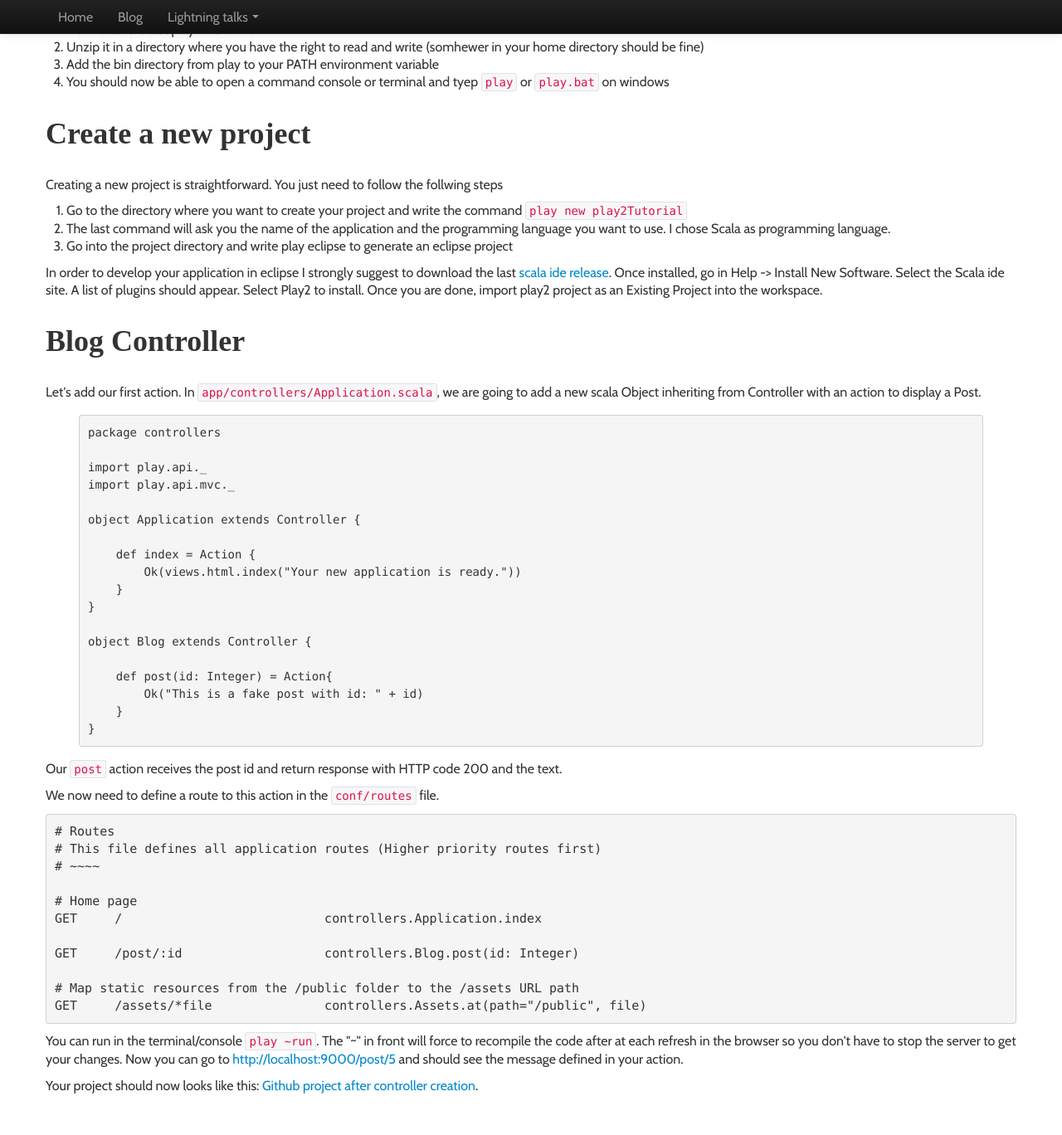
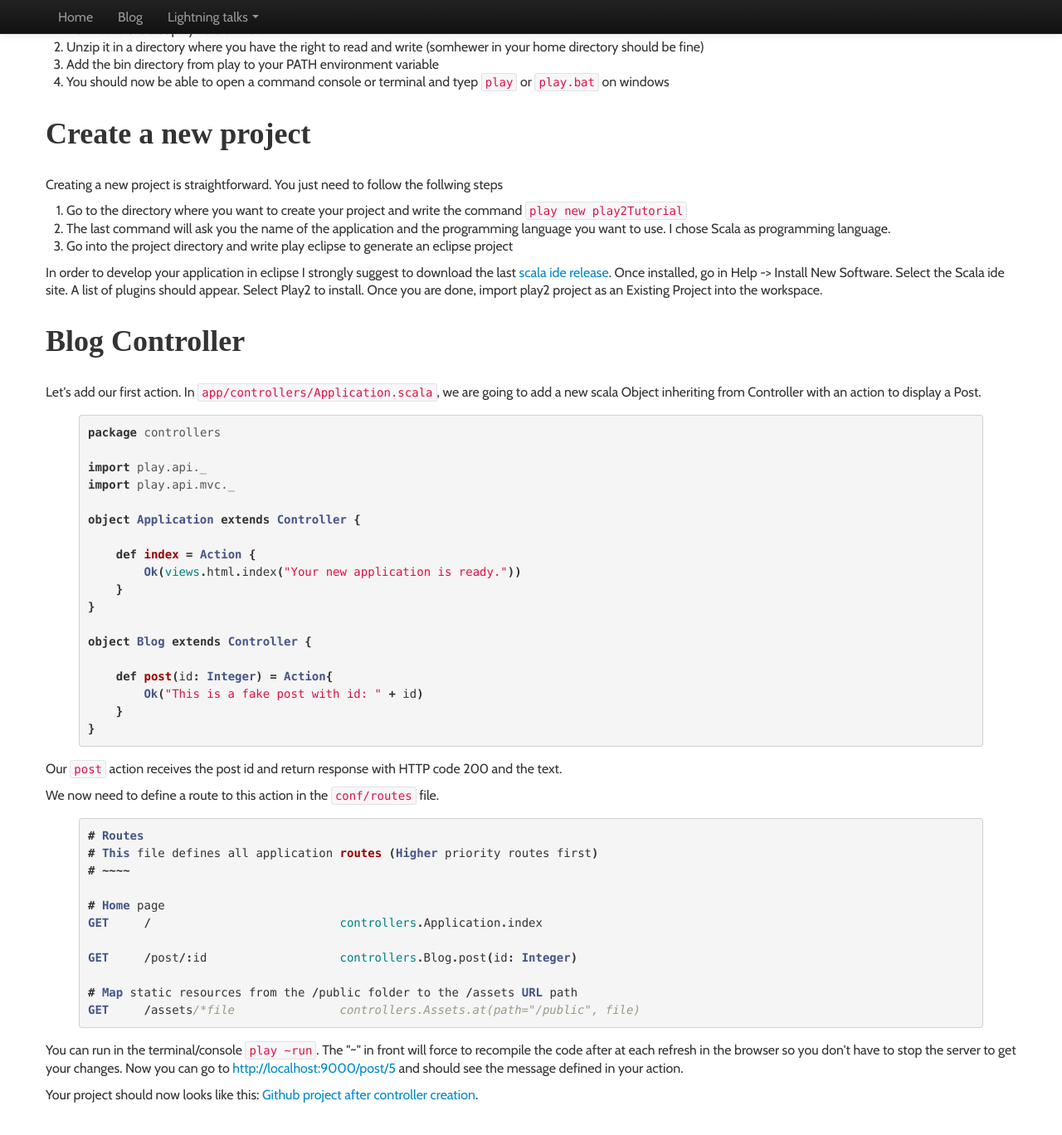
Before and after one commit to toff63/Sandbox, a Jekyll site: the page built from tutorial/play2.html, in a window 1280 px wide and 1400 px high, scrolled down 418 px. Shown: the top 1368 px of the window at 83% size. Built offline with Jekyll 4.4.1, drawn with Linux system fonts in a browser that asks for light colours; nearby versions of some CDN libraries; some web fonts are replaced; Markdown is read by kramdown in place of the engine named in the settings.

Commit message:
improved code layout for tutorials

```diff
--- a/_layouts/default.html
+++ b/_layouts/default.html
@@ -5,6 +5,7 @@
     <title>My way to become a software architect</title>
     <link rel="alternate" href="atom.xml" title="Christophe Marchal" type="application/atom+xml" />
     <link rel="stylesheet" media="screen" href="/static/stylesheets/bootstrap.min.css" media="screen">
+    <link rel="stylesheet" media="screen" href="/static/stylesheets/syntax.css" media="screen">
     <link rel="shortcut icon" type="image/png" href="/static/images/favicon.png">
     <link href="http://fonts.googleapis.com/css?family=La+Belle+Aurore&amp;v1" rel="stylesheet" type="text/css">
     <link href="http://fonts.googleapis.com/css?family=Cabin&amp;v1" rel="stylesheet" type="text/css">
--- /dev/null
+++ b/static/stylesheets/syntax.css
@@ -0,0 +1,60 @@
+.highlight  { background: #ffffff; }
+.highlight .c { color: #999988; font-style: italic } /* Comment */
+.highlight .err { color: #a61717; background-color: #e3d2d2 } /* Error */
+.highlight .k { font-weight: bold } /* Keyword */
+.highlight .o { font-weight: bold } /* Operator */
+.highlight .cm { color: #999988; font-style: italic } /* Comment.Multiline */
+.highlight .cp { color: #999999; font-weight: bold } /* Comment.Preproc */
+.highlight .c1 { color: #999988; font-style: italic } /* Comment.Single */
+.highlight .cs { color: #999999; font-weight: bold; font-style: italic } /* Comment.Special */
+.highlight .gd { color: #000000; background-color: #ffdddd } /* Generic.Deleted */
+.highlight .gd .x { color: #000000; background-color: #ffaaaa } /* Generic.Deleted.Specific */
+.highlight .ge { font-style: italic } /* Generic.Emph */
+.highlight .gr { color: #aa0000 } /* Generic.Error */
+.highlight .gh { color: #999999 } /* Generic.Heading */
+.highlight .gi { color: #000000; background-color: #ddffdd } /* Generic.Inserted */
+.highlight .gi .x { color: #000000; background-color: #aaffaa } /* Generic.Inserted.Specific */
+.highlight .go { color: #888888 } /* Generic.Output */
+.highlight .gp { color: #555555 } /* Generic.Prompt */
+.highlight .gs { font-weight: bold } /* Generic.Strong */
+.highlight .gu { color: #aaaaaa } /* Generic.Subheading */
+.highlight .gt { color: #aa0000 } /* Generic.Traceback */
+.highlight .kc { font-weight: bold } /* Keyword.Constant */
+.highlight .kd { font-weight: bold } /* Keyword.Declaration */
+.highlight .kp { font-weight: bold } /* Keyword.Pseudo */
+.highlight .kr { font-weight: bold } /* Keyword.Reserved */
+.highlight .kt { color: #445588; font-weight: bold } /* Keyword.Type */
+.highlight .m { color: #009999 } /* Literal.Number */
+.highlight .s { color: #d14 } /* Literal.String */
+.highlight .na { color: #008080 } /* Name.Attribute */
+.highlight .nb { color: #0086B3 } /* Name.Builtin */
+.highlight .nc { color: #445588; font-weight: bold } /* Name.Class */
+.highlight .no { color: #008080 } /* Name.Constant */
+.highlight .ni { color: #800080 } /* Name.Entity */
+.highlight .ne { color: #990000; font-weight: bold } /* Name.Exception */
+.highlight .nf { color: #990000; font-weight: bold } /* Name.Function */
+.highlight .nn { color: #555555 } /* Name.Namespace */
+.highlight .nt { color: #000080 } /* Name.Tag */
+.highlight .nv { color: #008080 } /* Name.Variable */
+.highlight .ow { font-weight: bold } /* Operator.Word */
+.highlight .w { color: #bbbbbb } /* Text.Whitespace */
+.highlight .mf { color: #009999 } /* Literal.Number.Float */
+.highlight .mh { color: #009999 } /* Literal.Number.Hex */
+.highlight .mi { color: #009999 } /* Literal.Number.Integer */
+.highlight .mo { color: #009999 } /* Literal.Number.Oct */
+.highlight .sb { color: #d14 } /* Literal.String.Backtick */
+.highlight .sc { color: #d14 } /* Literal.String.Char */
+.highlight .sd { color: #d14 } /* Literal.String.Doc */
+.highlight .s2 { color: #d14 } /* Literal.String.Double */
+.highlight .se { color: #d14 } /* Literal.String.Escape */
+.highlight .sh { color: #d14 } /* Literal.String.Heredoc */
+.highlight .si { color: #d14 } /* Literal.String.Interpol */
+.highlight .sx { color: #d14 } /* Literal.String.Other */
+.highlight .sr { color: #009926 } /* Literal.String.Regex */
+.highlight .s1 { color: #d14 } /* Literal.String.Single */
+.highlight .ss { color: #990073 } /* Literal.String.Symbol */
+.highlight .bp { color: #999999 } /* Name.Builtin.Pseudo */
+.highlight .vc { color: #008080 } /* Name.Variable.Class */
+.highlight .vg { color: #008080 } /* Name.Variable.Global */
+.highlight .vi { color: #008080 } /* Name.Variable.Instance */
+.highlight .il { color: #009999 } /* Literal.Number.Integer.Long */
--- a/tutorial/play2.html
+++ b/tutorial/play2.html
@@ -40,7 +40,7 @@
 <h2 id="controller">Blog Controller</h2>
 <p>Let's add our first action. In <code>app/controllers/Application.scala</code>, we are going to add a new scala Object inheriting from Controller with an action to display a Post. </p>
 
-{% highlight language lineos=table %}
+{% highlight scala lineos %}
 package controllers
 
 import play.api._
@@ -65,7 +65,8 @@
 Our <code>post</code> action receives the post id and return response with HTTP code 200 and the text.</p>
 <p>
 We now need to define a route to this action in the <code>conf/routes</code> file.</p>
-<pre>
+
+{% highlight scala lineos %}
 # Routes
 # This file defines all application routes (Higher priority routes first)
 # ~~~~
@@ -77,7 +78,8 @@
 
 # Map static resources from the /public folder to the /assets URL path
 GET     /assets/*file               controllers.Assets.at(path="/public", file)
-</pre>
+{% endhighlight %}
+
 <p>
 You can run in the terminal/console <code>play ~run</code>. The "~" in front will force to recompile the code after at each refresh in the browser so you don't have to stop the server to get your changes. Now you can go to <a href="htpp://localhost:9000/post/5">http://localhost:9000/post/5</a> and should see the message defined in your action.</p>
 <p>Your project should now looks like this: <a href="https://github.com/toff63/playTutoial/tree/885cf340c02ec8820a8b1ff414fc099b21bd47ad">Github project after controller creation</a>.</p>
```
